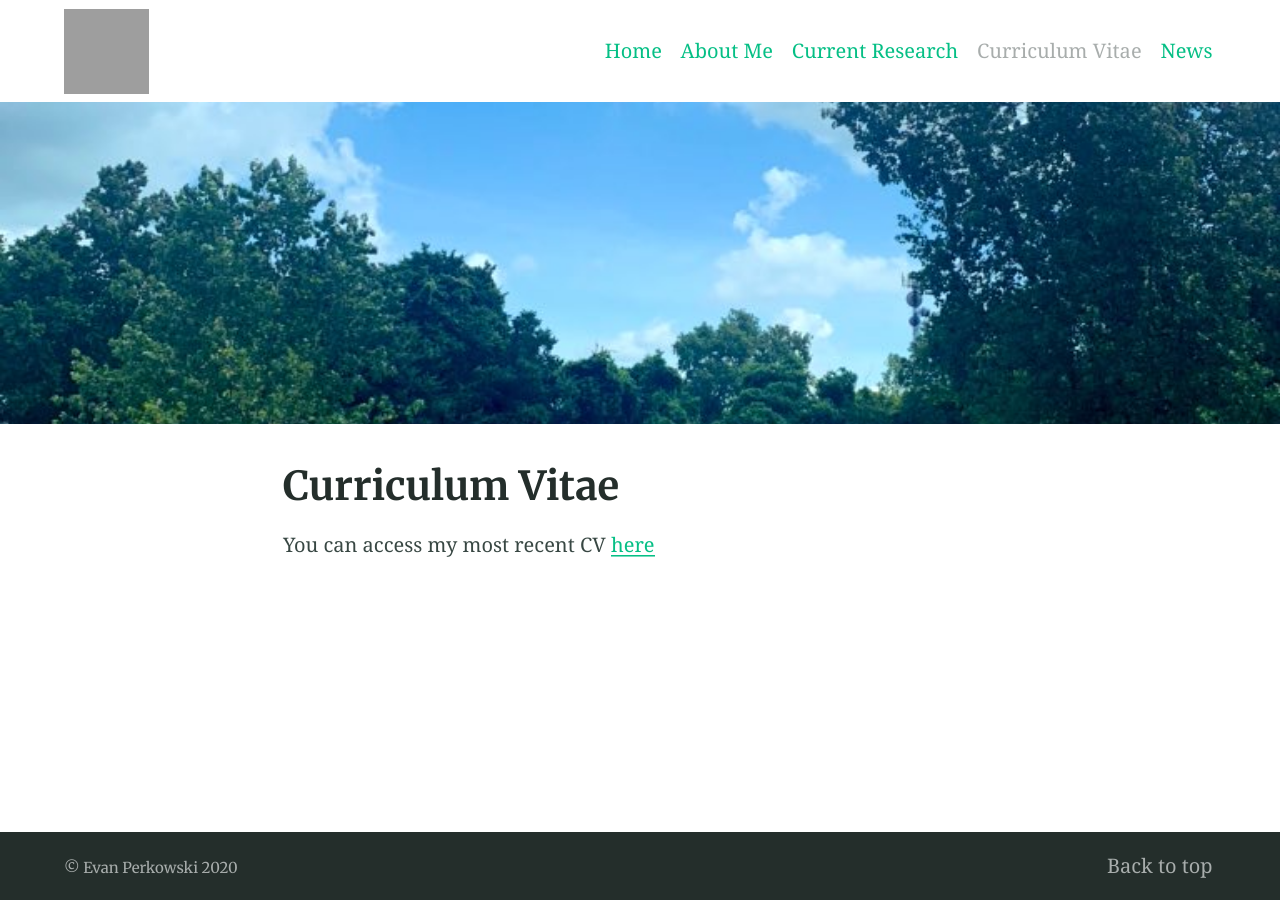
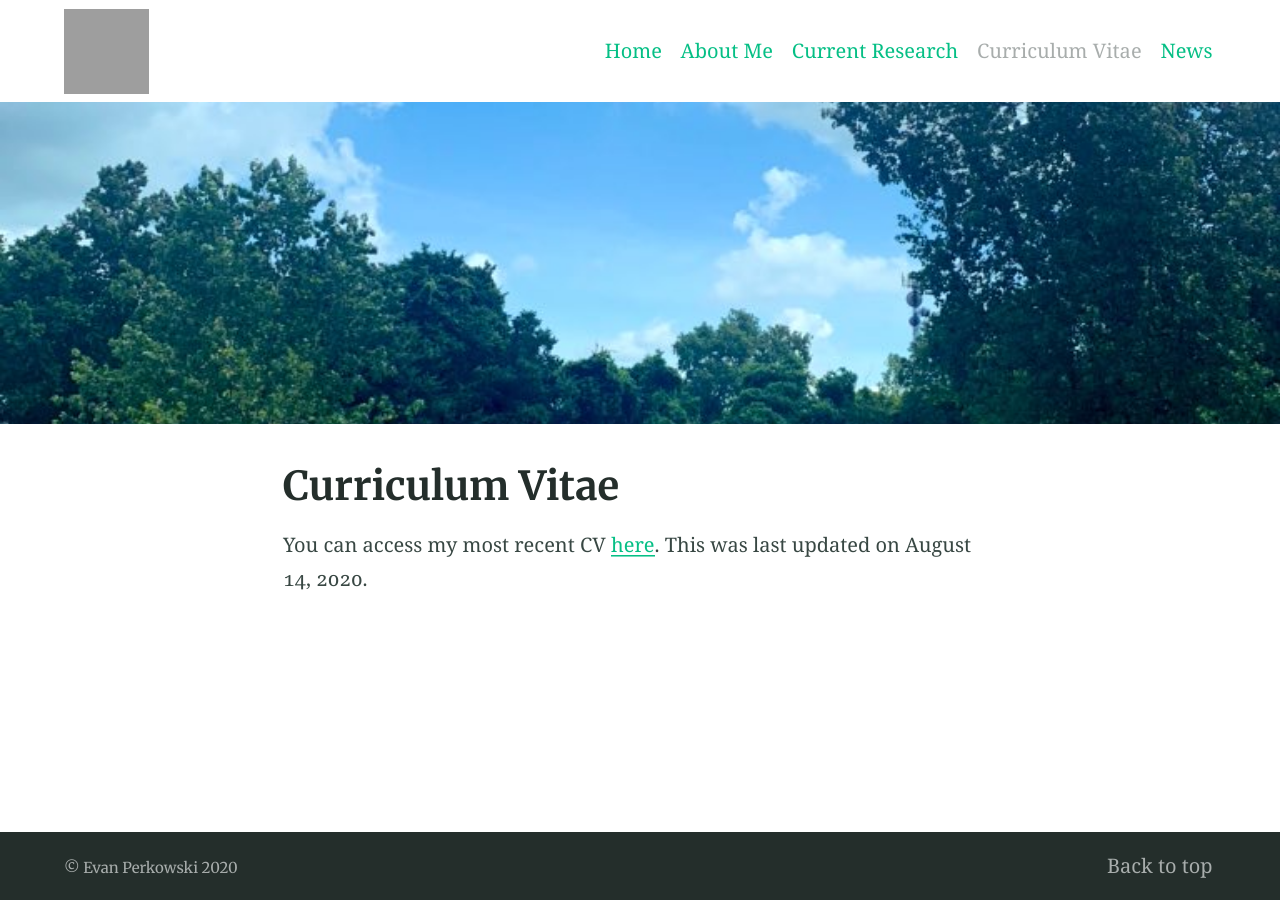
Before and after one commit to eaperkowski/eaperkowski.github.io, a Jekyll site: the page built from cv.md, in a window 1280 px wide. Built offline with Jekyll 4.4.1, drawn with Linux system fonts in a browser that asks for light colours; grey boxes are pictures that could not be loaded.

Commit message:
Add last revision date

```diff
--- a/cv.md
+++ b/cv.md
@@ -4,4 +4,4 @@ title: Curriculum Vitae
 feature_image: ["/files/ecolab_fieldwork.jpeg"]
 ---
 
-You can access my most recent CV [here](pdfs/CV_8-14-2020.pdf)
+You can access my most recent CV [here](pdfs/CV_8-14-2020.pdf). This was last updated on August 14, 2020.
```
